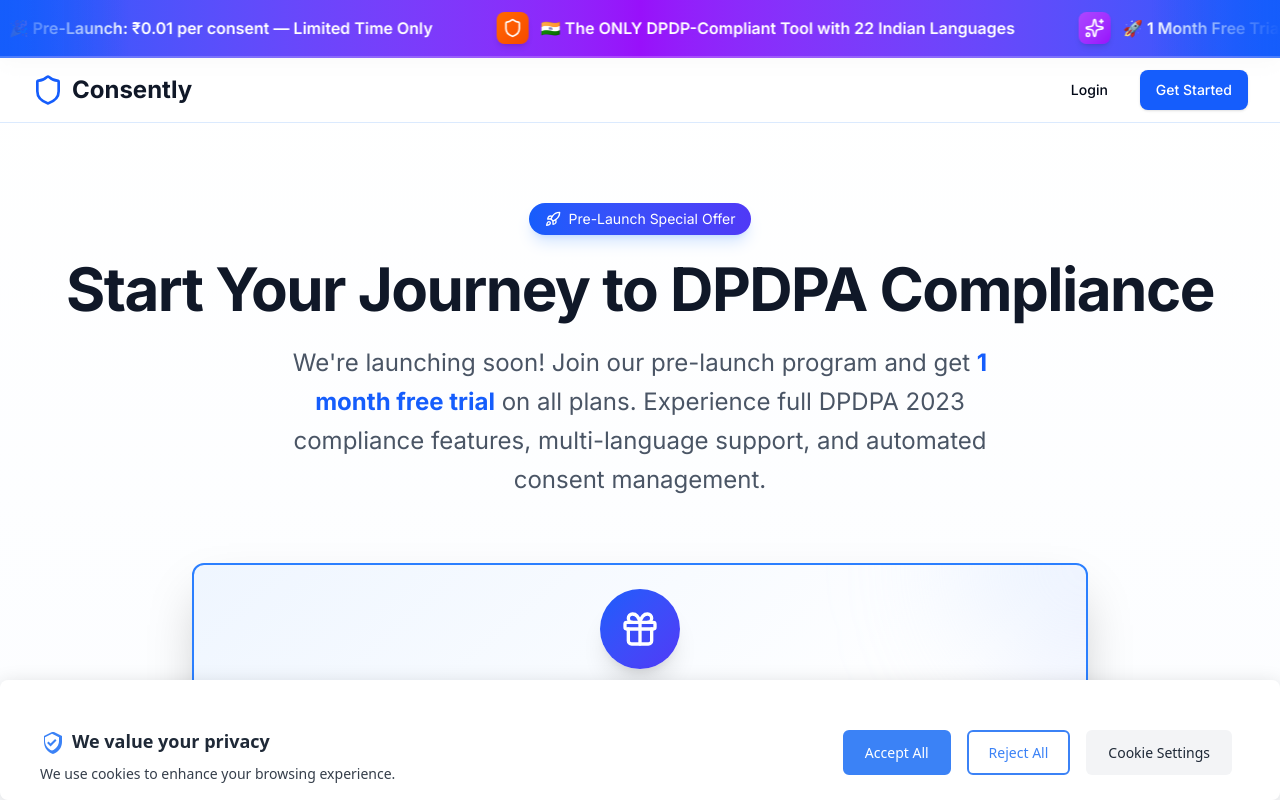
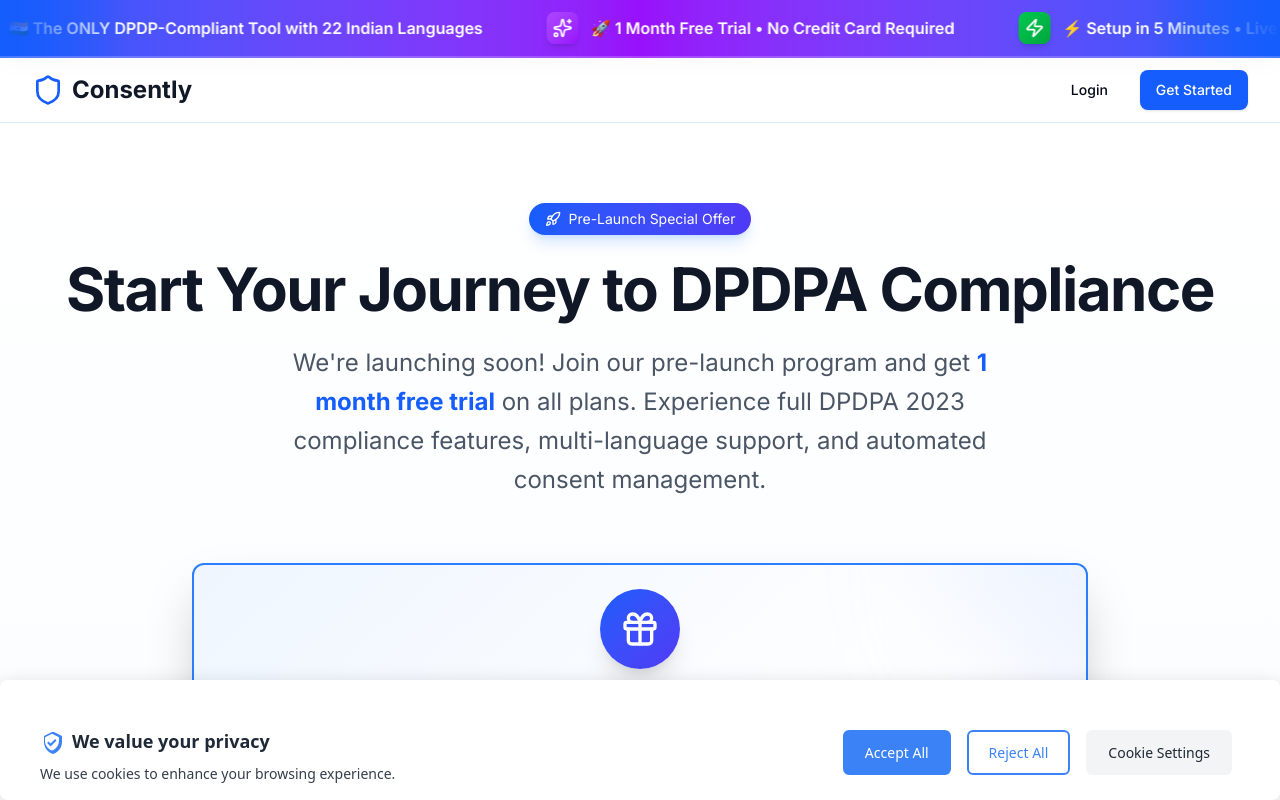
Before and after one commit to consently/consently-dev, a Next.js app: page /pricing in a window 1280 px wide. Shown: the top 800 px of the page. Built offline with nearby package versions, Linux system fonts and the light colour scheme; no server answers.

Commit message:
ui: remove pricing from scrolling banner

```diff
--- a/components/ui/scrolling-banner.tsx
+++ b/components/ui/scrolling-banner.tsx
@@ -3,11 +3,6 @@
 import { Sparkles, Zap, Shield, Rocket, Star, TrendingUp } from 'lucide-react';
 
 const taglines = [
-  {
-    text: '🎉 Pre-Launch: ₹0.01 per consent — Limited Time Only',
-    icon: <Rocket className="h-5 w-5" />,
-    gradient: 'from-blue-500 to-blue-600',
-  },
   {
     text: '🇮🇳 The ONLY DPDP-Compliant Tool with 22 Indian Languages',
     icon: <Shield className="h-5 w-5" />,
@@ -27,11 +22,6 @@
     text: '🎯 Trusted by 1000+ Indian Businesses',
     icon: <Star className="h-5 w-5" />,
     gradient: 'from-orange-500 to-orange-600',
-  },
-  {
-    text: '💰 Save 70% vs CookieYes & OneTrust',
-    icon: <TrendingUp className="h-5 w-5" />,
-    gradient: 'from-pink-500 to-pink-600',
   },
   {
     text: '🔍 100% Automated Cookie Scanning',
```
